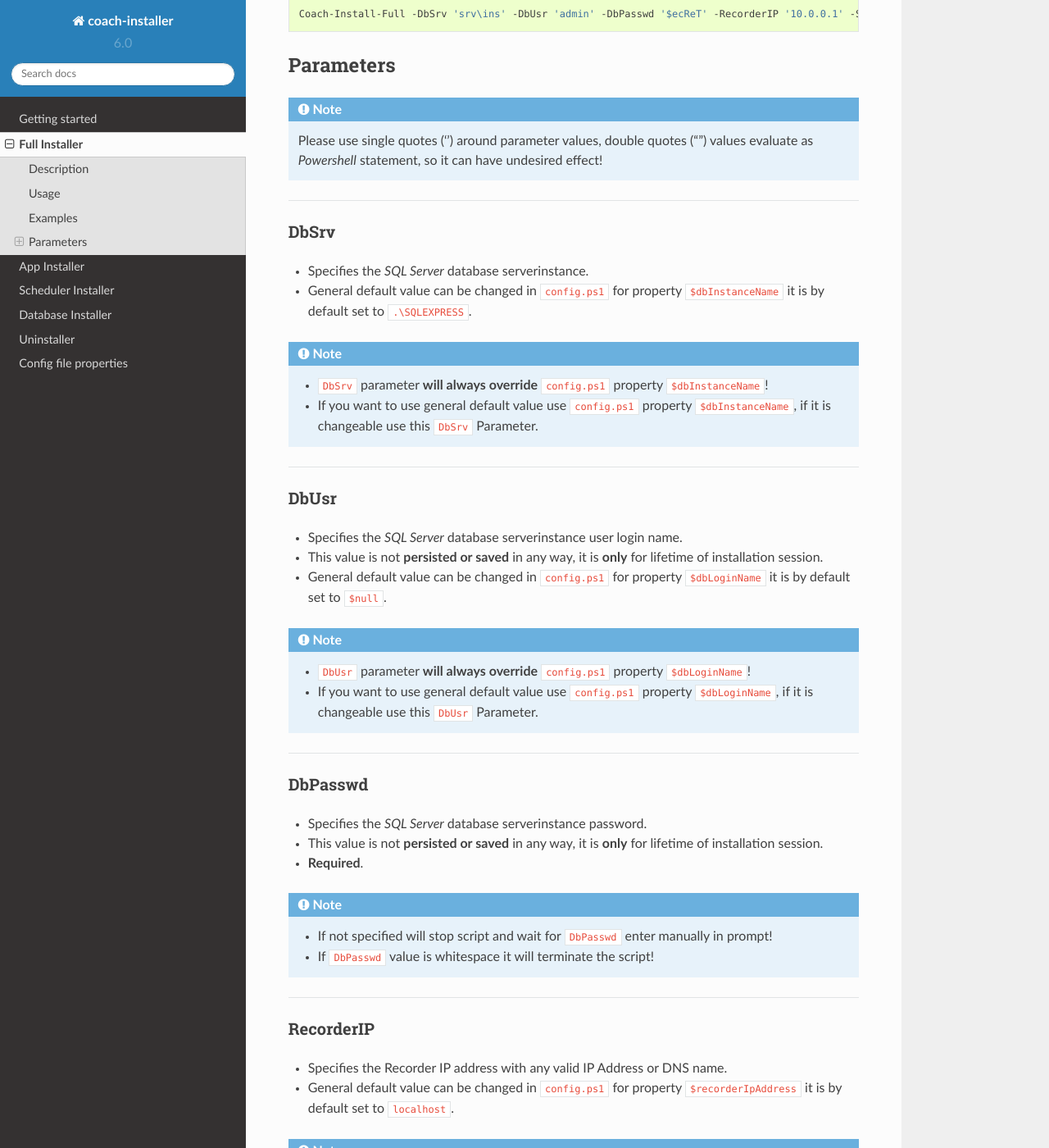
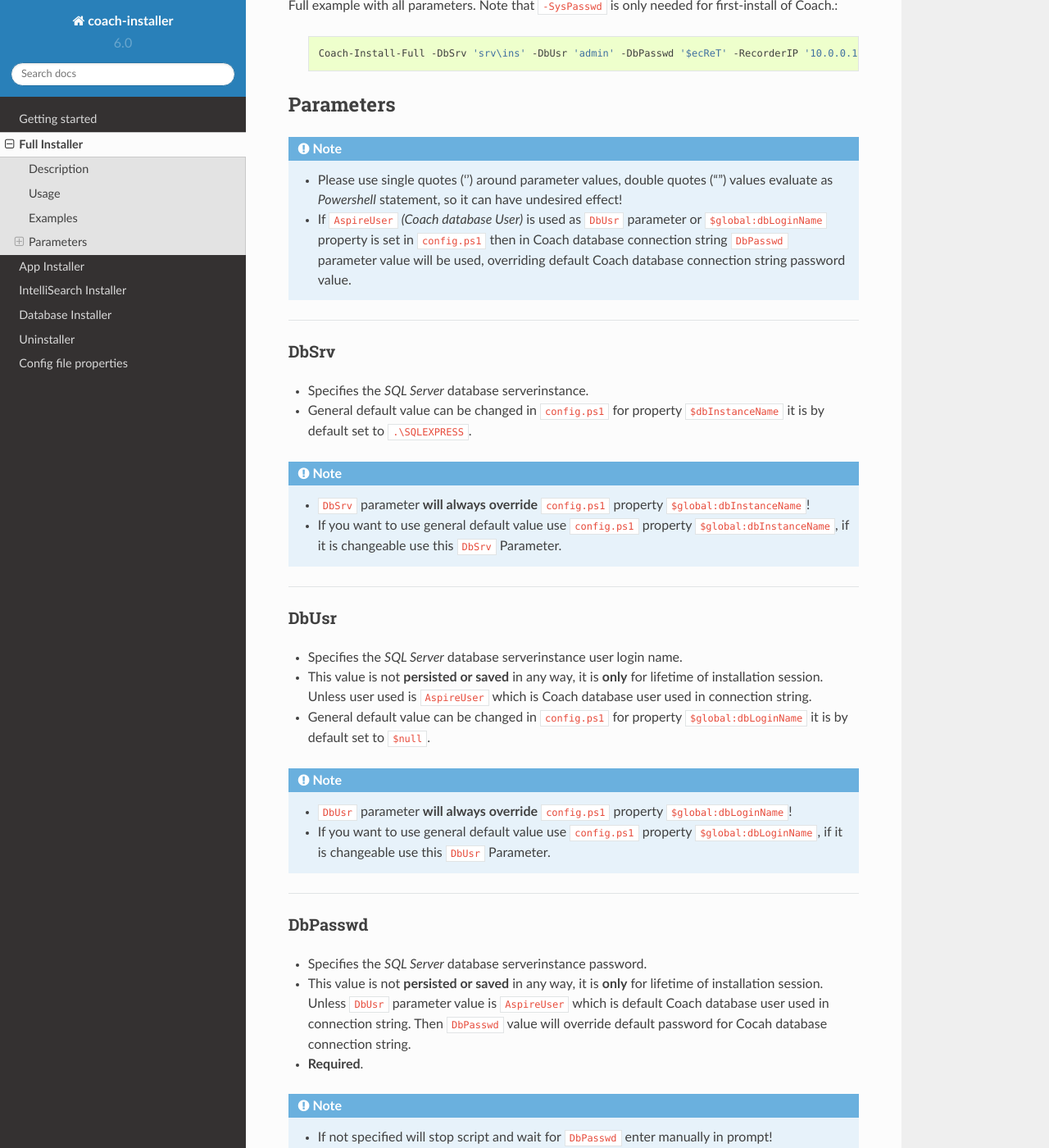
Before and after one commit to qualtrak/docs-coach-installer, a Sphinx documentation site: the page built from source/installer.rst, in a window 1280 px wide and 1400 px high, scrolled down 1295 px. Shown: the whole window at 82% size. Built offline with Sphinx 7.4.7 and the Read the Docs theme 2.0.0, drawn with Linux system fonts in a browser that asks for light colours; some of the changed text lies outside the part shown.

Commit message:
Added documentation for v6.0 full and IntelliSearch installer.

```diff
--- a/source/index.rst
+++ b/source/index.rst
@@ -20,7 +20,7 @@
    getting-started
    installer
    installer-app
-   installer-scheduler
+   installer-intellisearch
    installer-db
    uninstaller
    config-properties
--- a/source/installer.rst
+++ b/source/installer.rst
@@ -9,8 +9,10 @@
 The Qualtrak Coach Installer installs:
 
 - Coach Web Application.
-- Recorder integration Web Service.
-- Coach Scheduler Windows Service.
+- Data Connector integration.
+- IntelliSearch Windows Services (Producer and Consumer).
+- TLM (Tenant and Licensing management & real-time Monitoring) Web App and Windows Service.
+- Akka Coach Seed Windows Service
 - Coach REST API (*Docs and Wrapper*)[Optional].
 
 .. warning::
@@ -25,10 +27,10 @@
 
 - Get Help for *Qualtrak Coach Installer* Cmdlet ``Install-CoachFull``
 
-.. code-block:: powershell
+  .. code-block:: powershell
 
-		Get-Help Install-CoachFull -Full
-		Install-CoachFull -?
+  		Get-Help Install-CoachFull -Full
+  		Install-CoachFull -?
 
 - Run ``Install-CoachFull`` to install *Coach*. See *"Examples"* for more info or usage.
 
@@ -41,22 +43,24 @@
 
 - Minimal command with usage of required parameter ``DbPasswd``. If omitted, user will be prompted to enter manually:
 
-.. code-block:: powershell
+  .. code-block:: powershell
 
-		Coach-Install-Full -DbPasswd '$ecReT'
+  		Coach-Install-Full -DbPasswd '$ecReT'
 
 Full example with all parameters. Note that ``-SysPasswd`` is only needed for first-install of Coach.:
 
-.. code-block:: powershell
+  .. code-block:: powershell
 
-		Coach-Install-Full -DbSrv 'srv\ins' -DbUsr 'admin' -DbPasswd '$ecReT' -RecorderIP '10.0.0.1' -SysPasswd 'P@$$w0rd'
+  		Coach-Install-Full -DbSrv 'srv\ins' -DbUsr 'admin' -DbPasswd '$ecReT' -RecorderIP '10.0.0.1' -SysPasswd 'P@$$w0rd'  -HA -StartingPort 9000
 
 
 Parameters
 ----------
 
 .. note::
-    Please use single quotes ('') around parameter values, double quotes ("") values evaluate as *Powershell* statement, so it can have undesired effect!
+    - Please use single quotes ('') around parameter values, double quotes ("") values evaluate as *Powershell* statement, so it can have undesired effect!
+    - If ``AspireUser`` *(Coach database User)* is used as ``DbUsr`` parameter or ``$global:dbLoginName`` property is set in ``config.ps1`` then in Coach database connection string ``DbPasswd`` parameter value will be used, overriding default Coach database connection string password value.
+
 
 -------
 
@@ -68,8 +72,8 @@
 
 .. note::
 
-    - ``DbSrv`` parameter **will always override** ``config.ps1`` property ``$dbInstanceName``!
-    - If you want to use general default value use ``config.ps1`` property ``$dbInstanceName``, if it is changeable use this ``DbSrv`` Parameter.
+    - ``DbSrv`` parameter **will always override** ``config.ps1`` property ``$global:dbInstanceName``!
+    - If you want to use general default value use ``config.ps1`` property ``$global:dbInstanceName``, if it is changeable use this ``DbSrv`` Parameter.
 
 -------
 
@@ -77,13 +81,13 @@
 .....
 
 - Specifies the *SQL Server* database server\instance user login name.
-- This value is not **persisted or saved** in any way, it is **only** for lifetime of installation session.
-- General default value can be changed in ``config.ps1`` for property ``$dbLoginName`` it is by default set to ``$null``.
+- This value is not **persisted or saved** in any way, it is **only** for lifetime of installation session. Unless user used is ``AspireUser`` which is Coach database user used in connection string.
+- General default value can be changed in ``config.ps1`` for property ``$global:dbLoginName`` it is by default set to ``$null``.
 
 .. note::
 
-    - ``DbUsr`` parameter **will always override** ``config.ps1`` property ``$dbLoginName``!
-    - If you want to use general default value use ``config.ps1`` property ``$dbLoginName``, if it is changeable use this ``DbUsr`` Parameter.
+    - ``DbUsr`` parameter **will always override** ``config.ps1`` property ``$global:dbLoginName``!
+    - If you want to use general default value use ``config.ps1`` property ``$global:dbLoginName``, if it is changeable use this ``DbUsr`` Parameter.
 
 -------
 
@@ -91,7 +95,7 @@
 ........
 
 - Specifies the *SQL Server* database server\instance password.
-- This value is not **persisted or saved** in any way, it is **only** for lifetime of installation session.
+- This value is not **persisted or saved** in any way, it is **only** for lifetime of installation session. Unless ``DbUsr`` parameter value is ``AspireUser`` which is default Coach database user used in connection string. Then ``DbPasswd`` value will override default password for Cocah database connection string.
 - **Required**.
 
 .. note::
@@ -105,12 +109,12 @@
 ..........
 
 - Specifies the Recorder IP address with any valid IP Address or DNS name.
-- General default value can be changed in ``config.ps1`` for property ``$recorderIpAddress`` it is by default set to ``localhost``.
+- General default value can be changed in ``config.ps1`` for property ``$global:recorderIpAddress`` it is by default set to ``localhost``.
 
 .. note::
 
-    - If ``RecorderIP`` parameter **will always override** ``config.ps1`` property ``$recorderIpAddress``!
-    - If you want to use general default value use ``config.ps1`` property ``$recorderIpAddress``, if it is changeable use this ``RecorderIP`` Parameter.
+    - If ``RecorderIP`` parameter **will always override** ``config.ps1`` property ``global:$recorderIpAddress``!
+    - If you want to use general default value use ``config.ps1`` property ``$global:recorderIpAddress``, if it is changeable use this ``RecorderIP`` Parameter.
 
 -------
 
@@ -125,3 +129,26 @@
     - If not specified on *Coach* first-install it will stop script and wait for ``SysPasswd`` enter manually in prompt!
     - If ``SysPasswd`` value is empty or whitespace it will terminate the script!
     - If used on *Coach* release update will display warning, because in that case ``SysPasswd`` will be completely ignored by install.
+
+-------
+
+HA
+..
+
+- Tells to installer that this is *HA* installation and sometimes in combination with ``StartingPort`` when there is need for sliding number for ports in *HA*.
+- If used then will set installer to be in a *HA mode*, if not it will do normal *Single Server* install.
+
+-------
+
+StartingPort
+............
+
+- Only usable with ``HA`` switch and in *HA mode*.
+- Specifies the starting port and it can be used to set sliding ports when multiple installers used in multiple VM's.
+- Sliding port means each *HA* VM's with Coach components needs unique port number(s).
+- Default value can be changed in ``config.ps1`` for property ``$global:startingPort`` it is by default set to ``9000``.
+
+.. note::
+
+  - If ``StartingPort`` parameter **will always override** ``config.ps1`` property ``$global:startingPort``!
+  - If you want to use general default value use ``config.ps1`` property ``$global:startingPort``, if it is changeable use this ``StartingPort`` Parameter.
```
Also changed, not shown: source/installer-intellisearch.rst (added, +94 -0 lines), source/installer-scheduler.rst (deleted, +0 -32 lines).
